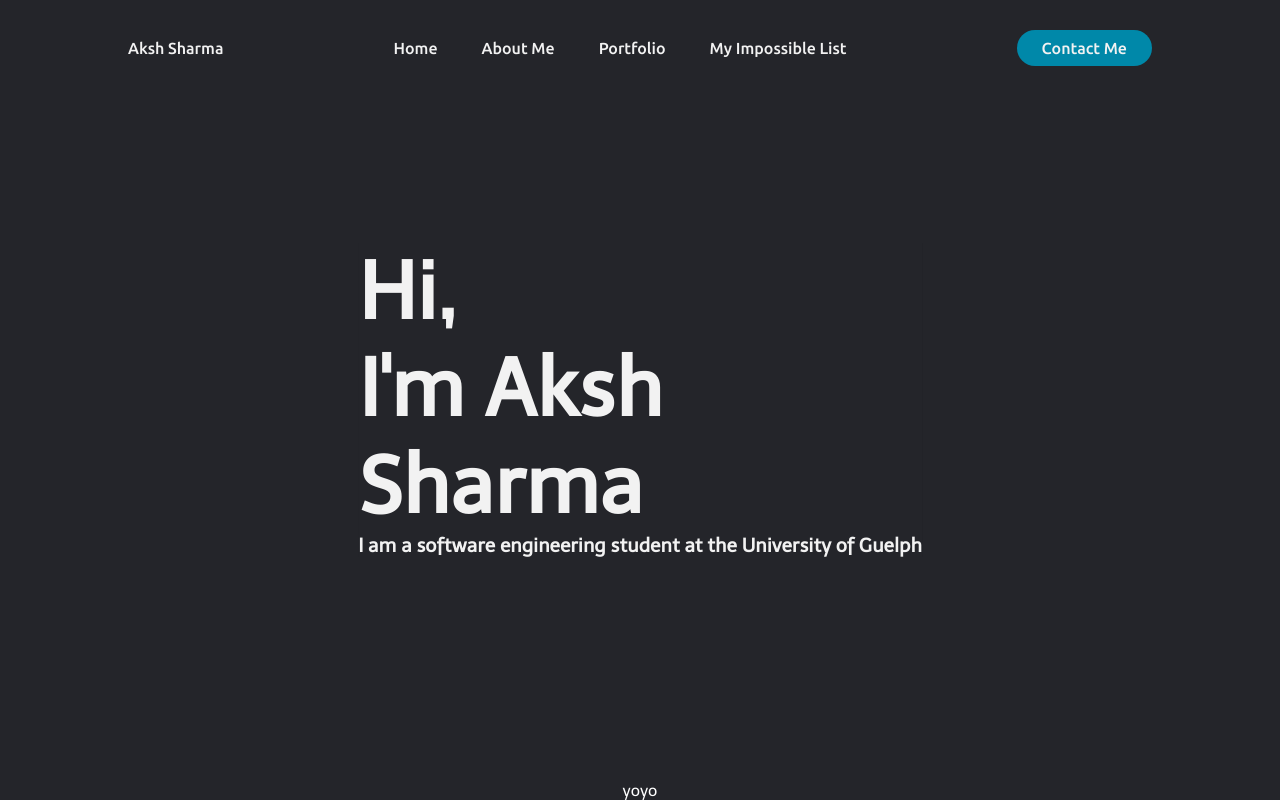
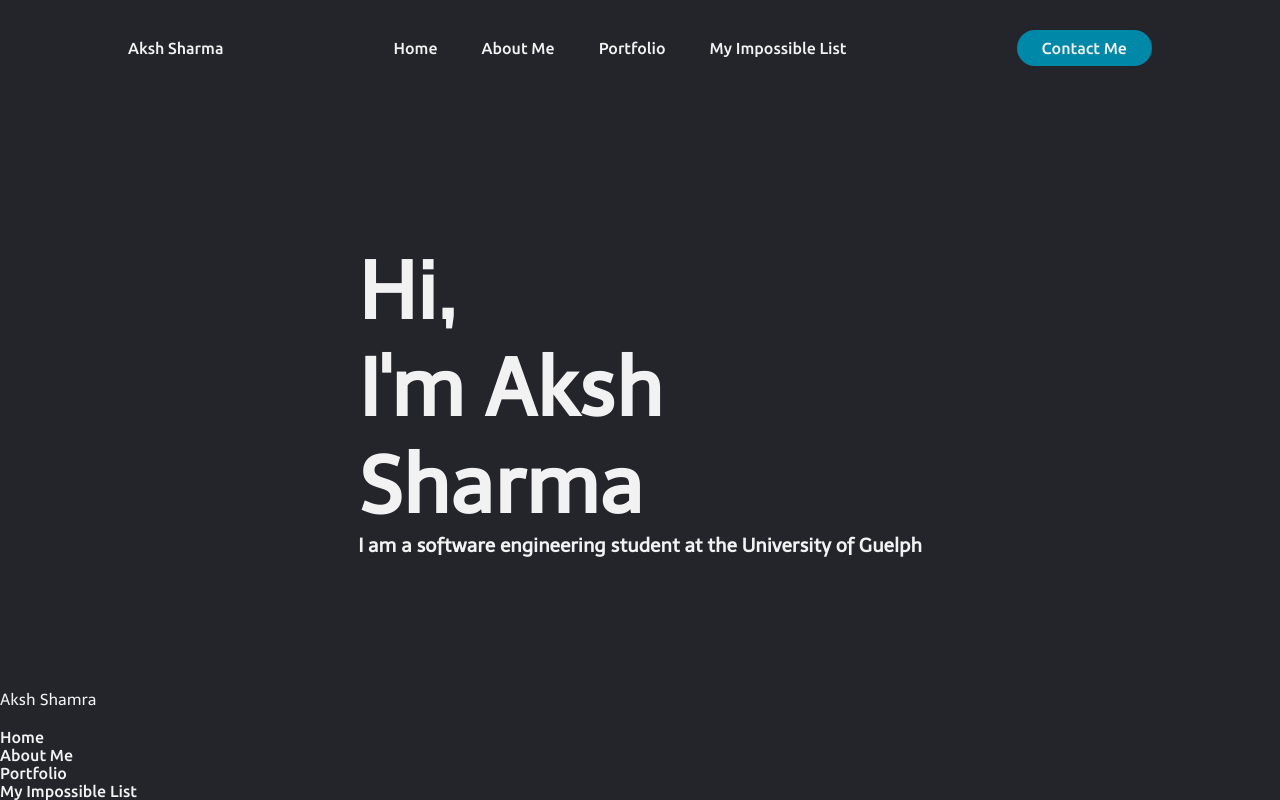
Before and after one commit to akshsharma/website, a plain HTML site: page index.html in a window 1280 px wide. Drawn offline with Linux system fonts and the light colour scheme.

Commit message:
Some updates

```diff
--- a/index.html
+++ b/index.html
@@ -6,20 +6,21 @@
         <meta name="viewport" content="width=device-width, initial-scale=1.0">
 
         <link rel="stylesheet" href="styles.css">
-        <link href="https://fonts.googleapis.com/css2?family=Ubuntu&display=swap" rel="stylesheet">
+        <link rel="icon" href="images/favicon.png" type="image/x-icon"/>
+        <link rel="shortcut icon" href="images/favicon.png" type="image/x-icon"/>
         <title>Aksh Sharma</title>
     </head>
 
     <body>
         <header>
-            <a class="name" href="index.html">Aksh Sharma</a>
+            <a class="link" class="name" href="index.html">Aksh Sharma</a>
 
-            <nav>
+            <nav class="nav">
                 <ul class="links">
-                    <li><a class="active" href="index.html">Home</a></li>
-                    <li><a href="about.html">About Me</a></li>
-                    <li><a href="portfolio.html">Portfolio</a></li>
-                    <li><a href="impossible.html">My Impossible List</a></li>
+                    <li><a class="link" class="active" href="index.html">Home</a></li>
+                    <li><a class="link" href="about.html">About Me</a></li>
+                    <li><a class="link" href="portfolio.html">Portfolio</a></li>
+                    <li><a class="link" href="impossible.html">My Impossible List</a></li>
                 </ul>
             </nav>
 
@@ -40,6 +41,14 @@
     </body>
 
     <footer>
-        yoyo
+        <div class="foot">
+            Aksh Shamra <br><br>
+            <ul>
+                <li><a href="index.html">Home</a></li>
+                <li><a href="about.html">About Me</a></li>
+                <li><a href="portfolio.html">Portfolio</a></li>
+                <li><a href="impossible.html">My Impossible List</a></li>
+            </ul>
+        </div>
     </footer>
 </html>
--- a/styles.css
+++ b/styles.css
@@ -42,6 +42,10 @@ header{
     color: #0088a9
 }
 
+.links a.active{
+    text-decoration: underline;
+}
+
 button{
     padding: 9px 25px;
     background-color: rgba(0, 136, 169, 1);
@@ -76,10 +80,11 @@ button:hover{
 
 
 footer {
+    background-color: black;
     position: fixed;
     left: 0;
     bottom: 0;
     width: 100%;
-    color: white;
-    text-align: center;
+    color: #f2f2f2;
+    text-align: left;
   }
```
Also changed, not shown: images/favicon.png (added), images/me.JPG (renamed from me.JPG).
